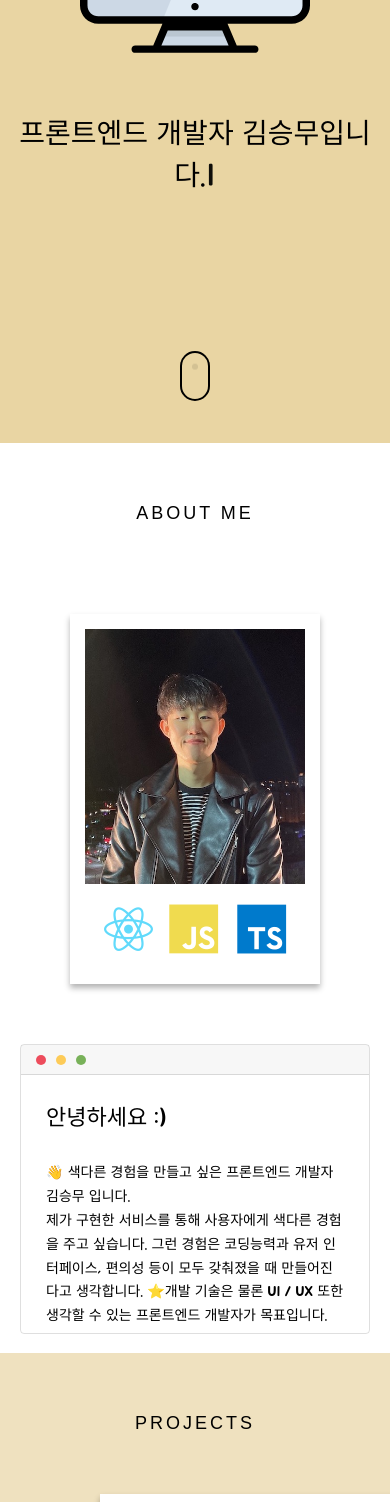
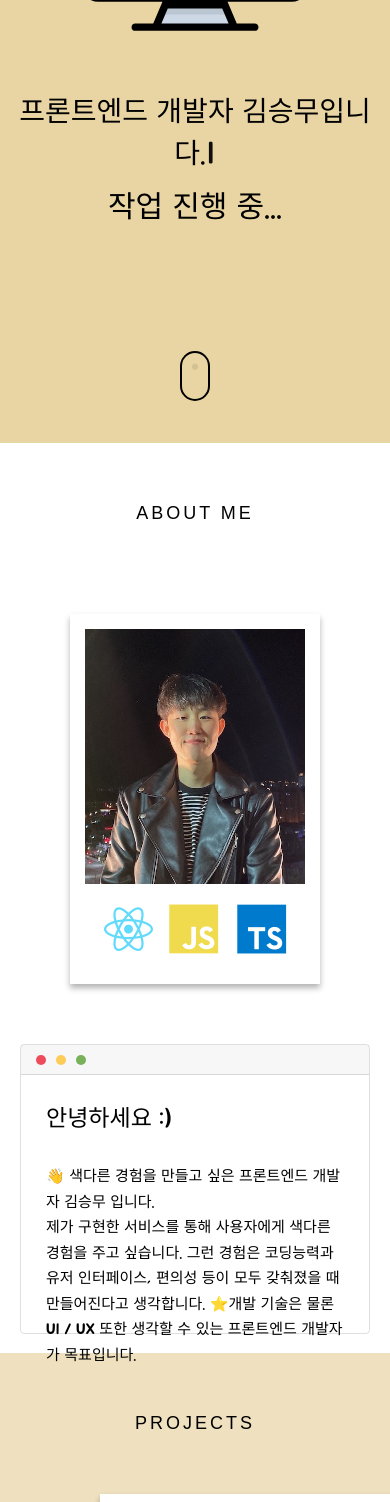
Before and after one commit to KimseungMoo/Resume_Portfolio, a React (Create React App) app in the folder react-portfolio/: page / in a window 390 px wide. Shown: the part 401-1903 px from the top of the page. Built offline with nearby package versions, Linux system fonts and the light colour scheme.

Commit message:
edit/about

```diff
--- a/react-portfolio/src/pages/About.css
+++ b/react-portfolio/src/pages/About.css
@@ -132,7 +132,6 @@
 @media (max-width: 1255px) {
   .about__content {
     margin-left: 30px;
-    height: 270px;
   }
   .about__photo {
     margin-left: 130px;
@@ -144,6 +143,7 @@
   .about__content {
     width: 530px;
     margin-left: 30px;
+    height: 270px;
   }
   .about__photo {
     margin-left: 120px;
@@ -155,7 +155,6 @@
   .about__content {
     margin-left: 20px;
     margin-top: 110px;
-    height: 290px;
   }
   .about__photo {
     margin-left: 110px;
@@ -192,7 +191,7 @@
   }
 }
 
-@media (max-width: 950px) {
+@media (max-width: 960px) {
   .about__content {
     margin-right: 90px;
   }
@@ -202,7 +201,7 @@
   }
 }
 
-@media (max-width: 920px) {
+@media (max-width: 925px) {
   .about__content {
     margin-right: 80px;
   }
@@ -211,7 +210,7 @@
     margin-right: 60px;
   }
   .about__content-body {
-    font-size: 23px;
+    font-size: 24px;
   }
 
   .about__content-tail {
@@ -228,15 +227,16 @@
     margin-right: 50px;
   }
   .about__content-body {
-    font-size: 22px;
+    font-size: 23px;
   }
-
-  .about__content-tail {
-    font-size: 14px;
+}
+@media (max-width: 840px) {
+  .about__content {
+    height: 300px;
   }
 }
 
-@media (max-width: 760px) {
+@media (max-width: 770px) {
   #about__container {
     height: 900px;
   }
@@ -249,24 +249,25 @@
   .about__content {
     margin: 60px auto;
     height: 230px;
+    width: 520px;
   }
 }
 
 @media (max-width: 600px) {
   .about__content {
     width: 500px;
+    height: 250px;
   }
 }
 @media (max-width: 550px) {
   .about__content {
     width: 450px;
-    height: 240px;
   }
 }
 @media (max-width: 500px) {
   .about__content {
     width: 400px;
-    height: 260px;
+    height: 280px;
   }
 }
 
--- a/react-portfolio/src/pages/LandingPage.js
+++ b/react-portfolio/src/pages/LandingPage.js
@@ -49,7 +49,7 @@ function LandingPage({ click, setClick }) {
           {text}
           <span className="blink">|</span>
         </div>
-        {/* <div className="in__progress">작업 진행 중...</div> */}
+        <div className="in__progress">작업 진행 중...</div>
       </div>
       <span className={click ? "landing__mouse-dark" : "landing__mouse"}></span>
     </div>
```
